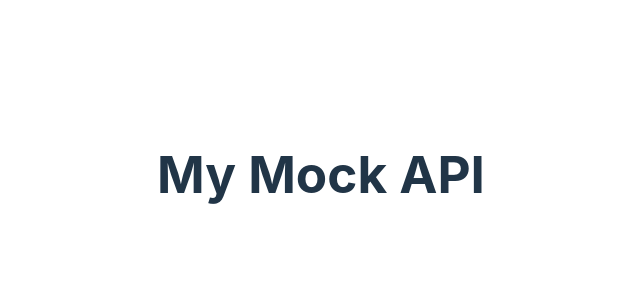
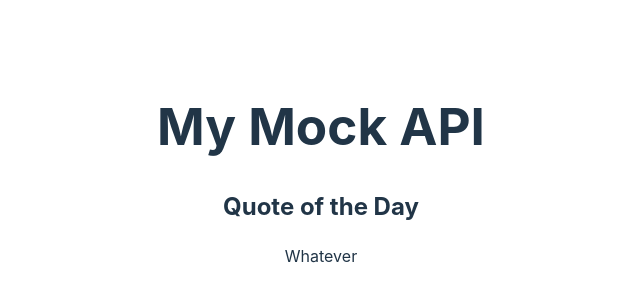
Before and after one commit to fash-bjss/react-mock-api, a React (Vite) app: page / in a window 1280 px wide. Shown: the part 226-526 px from the top of the page, without its empty margins (319-959 px from the left). Built offline with nearby package versions, Linux system fonts and the light colour scheme.

Commit message:
make Quote pass renders quote passed in as property test

```diff
--- a/src/App.jsx
+++ b/src/App.jsx
@@ -1,14 +1,12 @@
-import { useState } from 'react'
-import reactLogo from './assets/react.svg'
-import viteLogo from '/vite.svg'
 import './App.css'
+import Quote from './Quote'
 
 function App() {
-  const [count, setCount] = useState(0)
 
   return (
     <>
       <h1>My Mock API</h1>
+      <Quote text="Whatever" />
     </>
   )
 }
--- a/src/Quote.jsx
+++ b/src/Quote.jsx
@@ -1,8 +1,9 @@
-const Quote = () => {
+const Quote = ({text}) => {
 
     return(
         <>
             <h2>Quote of the Day</h2>
+            <p>{text}</p>
         </>
     )
 }
```
